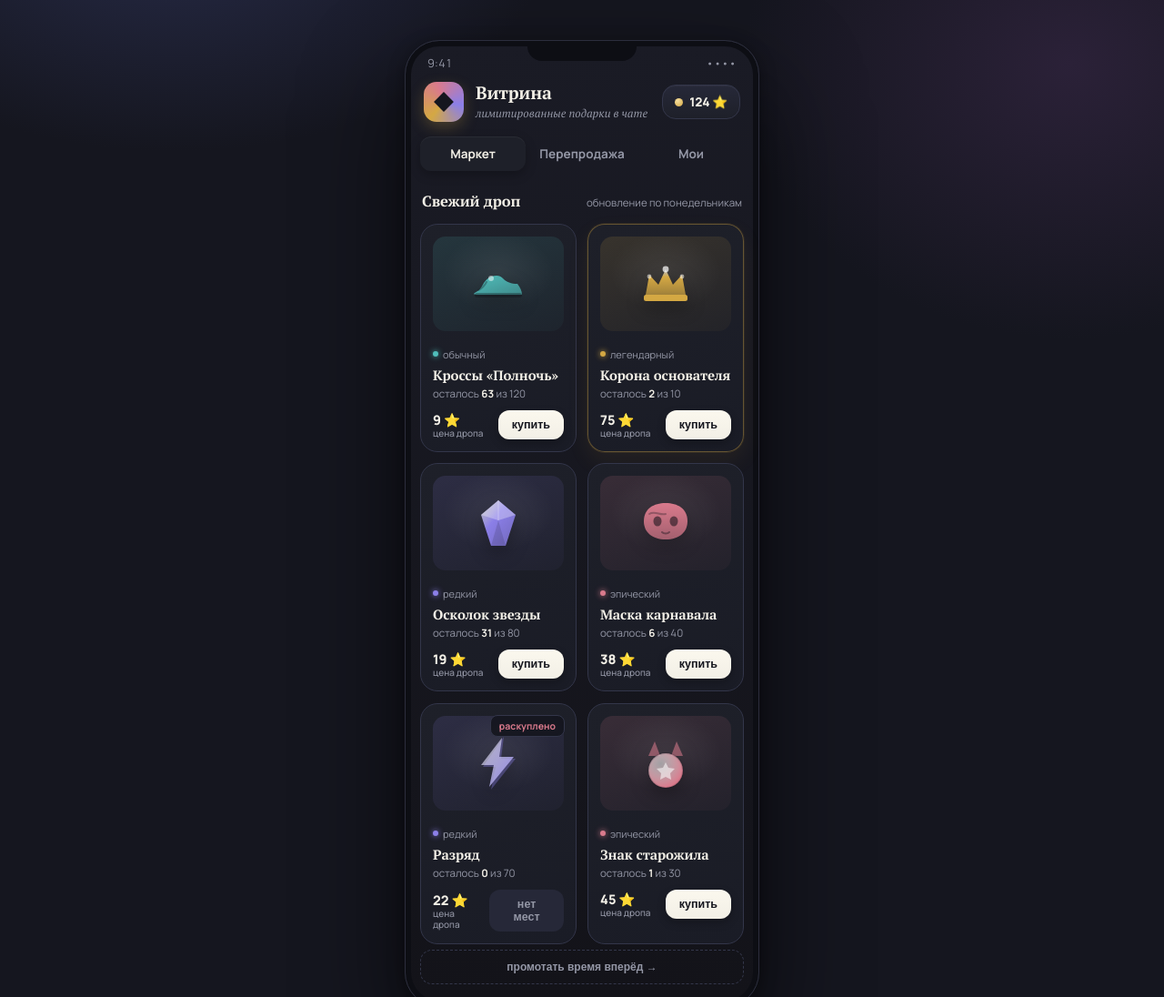
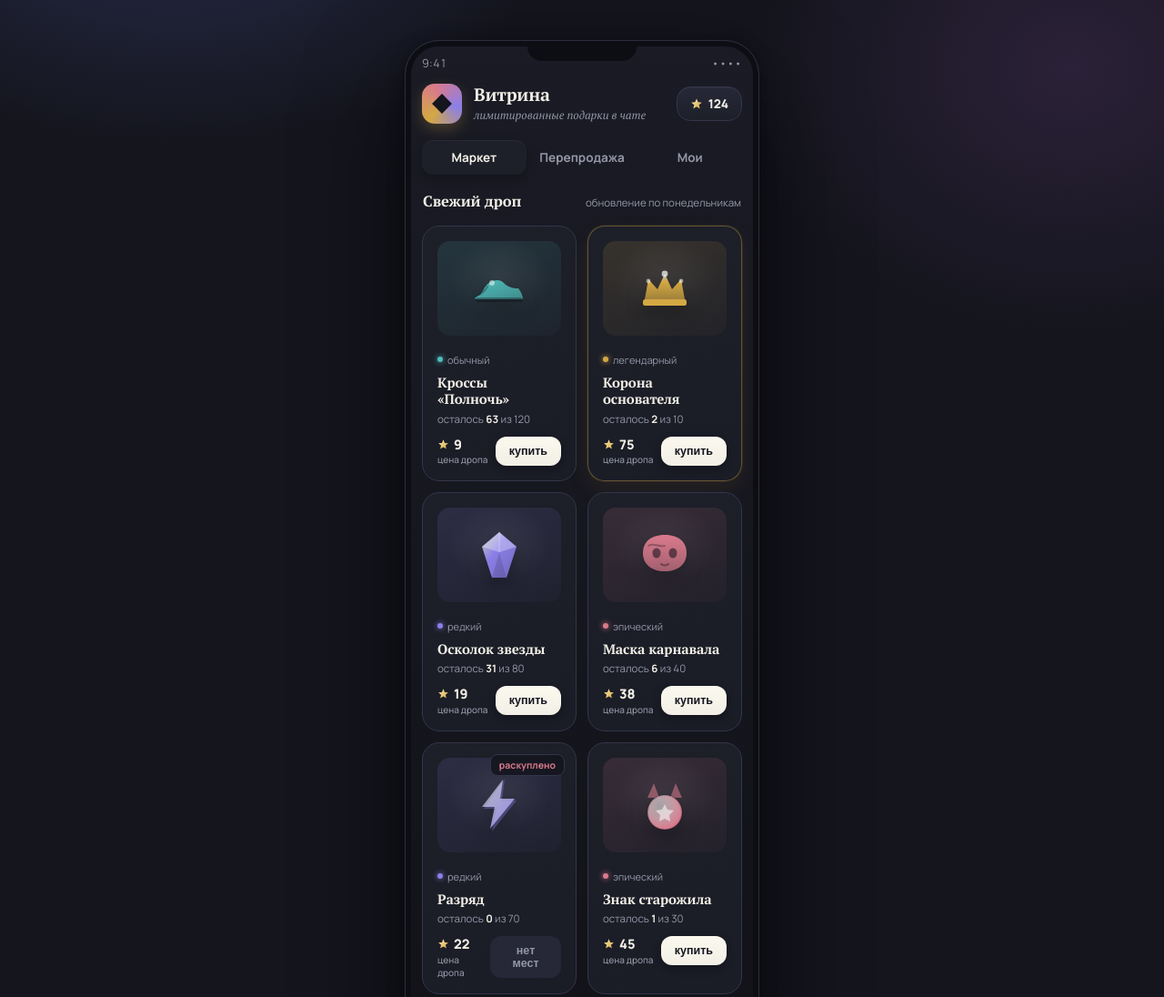
Before and after one commit to jenyahurtoviy-dot/Market, a plain HTML site: page gift-market.html in a window 1280 px wide. Shown: the top 1096 px of the page at 91% size. Drawn offline with Linux system fonts and the light colour scheme.

Commit message:
Update gift-market.html

```diff
--- a/gift-market.html
+++ b/gift-market.html
@@ -8,11 +8,10 @@
 <link href="https://fonts.googleapis.com/css2?family=PT+Serif:ital,wght@0,400;0,700;1,400;1,700&family=Manrope:wght@400;500;600;700;800&display=swap" rel="stylesheet">
 <style>
   :root{
-    --bg: #15161f;
-    --surface: #1e2029;
+    --bg: #14151d;
+    --surface: #1d1f29;
     --surface-2: #262838;
     --line: #33364a;
-    --line-soft: #292c3c;
     --text: #f2efe6;
     --muted: #9497a6;
     --gold: #d4a843;
@@ -23,6 +22,14 @@
     --teal-soft: rgba(79,189,186,.14);
     --rose: #d97a8c;
     --rose-soft: rgba(217,122,140,.14);
+
+    --sp-1: 4px;
+    --sp-2: 8px;
+    --sp-3: 12px;
+    --sp-4: 16px;
+    --sp-5: 18px;
+    --sp-6: 24px;
+    --gutter: 18px;
   }
   *{box-sizing:border-box;}
   html{-webkit-tap-highlight-color:transparent;}
@@ -32,7 +39,7 @@
     background:
       radial-gradient(680px 420px at 15% -8%, #272b48 0%, transparent 62%),
       radial-gradient(620px 520px at 92% 6%, #2b2138 0%, transparent 58%),
-      radial-gradient(500px 400px at 50% 110%, #1c2432 0%, transparent 60%),
+      radial-gradient(500px 400px at 50% 112%, #1c2432 0%, transparent 60%),
       var(--bg);
     font-family:'Manrope', sans-serif;
     color:var(--text);
@@ -45,7 +52,7 @@
   .phone{
     width:390px;
     max-width:100%;
-    background: linear-gradient(180deg, #1a1b25 0%, #131319 100%);
+    background: linear-gradient(180deg, #1a1b25 0%, #121218 100%);
     border-radius:38px;
     border:1px solid #2c2e3d;
     box-shadow:
@@ -69,14 +76,14 @@
 
   .statusbar{
     display:flex;justify-content:space-between;align-items:center;
-    padding:16px 24px 2px;
+    padding:16px var(--gutter) 0;
     font-size:12.5px;color:var(--muted);
     font-variant-numeric: tabular-nums;
     letter-spacing:.2px;
   }
 
   .app-header{
-    padding:10px 20px 16px;
+    padding:14px var(--gutter) var(--sp-5);
     display:flex;
     align-items:center;
     gap:13px;
@@ -105,7 +112,7 @@
     letter-spacing:-.2px;
   }
   .app-header p{
-    margin:2px 0 0;
+    margin:3px 0 0;
     font-size:12.5px;
     color:var(--muted);
     font-style:italic;
@@ -114,26 +121,22 @@
   .balance{
     display:flex;
     align-items:center;
-    gap:7px;
+    gap:6px;
     background:linear-gradient(180deg, var(--surface-2), var(--surface));
     border:1px solid var(--line);
-    padding:9px 13px;
+    padding:9px 14px;
     border-radius:15px;
     font-size:13.5px;
     font-weight:800;
     white-space:nowrap;
     box-shadow: inset 0 1px 0 rgba(255,255,255,.04);
   }
-  .balance .dot{
-    width:9px;height:9px;border-radius:50%;
-    background: radial-gradient(circle at 35% 30%, #f6dfa0, var(--gold));
-  }
+  .balance .ico{display:flex; align-items:center;}
 
   .tabs{
     display:flex;
     gap:4px;
-    padding:0 16px 16px;
-    position:relative;
+    padding:0 var(--gutter) var(--sp-5);
   }
   .tab{
     flex:1;
@@ -146,7 +149,6 @@
     cursor:pointer;
     user-select:none;
     transition:background .18s ease, color .18s ease;
-    position:relative;
   }
   .tab.active{
     background:var(--surface);
@@ -154,7 +156,7 @@
     box-shadow: inset 0 1px 0 rgba(255,255,255,.05), 0 4px 12px rgba(0,0,0,.25);
   }
 
-  .screen{padding:0 16px 24px;}
+  .screen{padding:0 var(--gutter) var(--sp-6);}
   .panel{display:none;}
   .panel.active{display:block; animation: fadeIn .28s ease;}
   @keyframes fadeIn{ from{opacity:0; transform:translateY(4px);} to{opacity:1; transform:translateY(0);} }
@@ -163,7 +165,7 @@
     display:flex;
     align-items:baseline;
     justify-content:space-between;
-    margin:6px 2px 14px;
+    margin:0 1px var(--sp-4);
   }
   .section-row h2{
     font-family:'PT Serif', serif;
@@ -180,14 +182,14 @@
   .grid{
     display:grid;
     grid-template-columns:1fr 1fr;
-    gap:12px;
+    gap:var(--sp-3);
   }
 
   .card{
     background:linear-gradient(165deg, var(--surface) 0%, #1a1c26 100%);
     border:1px solid var(--line);
     border-radius:19px;
-    padding:13px;
+    padding:var(--sp-4);
     position:relative;
     overflow:hidden;
     transition:transform .16s ease, border-color .16s ease;
@@ -208,7 +210,7 @@
     display:flex;
     align-items:center;
     justify-content:center;
-    margin-bottom:11px;
+    margin-bottom:var(--sp-3);
     position:relative;
     overflow:hidden;
   }
@@ -231,7 +233,7 @@
     gap:5px;
     font-size:11px;
     color:var(--muted);
-    margin-bottom:6px;
+    margin-bottom:var(--sp-2);
   }
   .rarity-tag .rdot{width:6px;height:6px;border-radius:50%;}
   .rarity-common .rdot{background:var(--teal); box-shadow:0 0 6px var(--teal);}
@@ -242,14 +244,14 @@
   .card h3{
     font-family:'PT Serif', serif;
     font-size:15px;
-    margin:0 0 4px;
+    margin:0 0 5px;
     line-height:1.25;
     letter-spacing:-.1px;
   }
   .card .edition{
     font-size:11.5px;
     color:var(--muted);
-    margin-bottom:11px;
+    margin-bottom:var(--sp-3);
   }
   .edition b{color:var(--text); font-weight:700;}
 
@@ -257,15 +259,22 @@
     display:flex;
     align-items:center;
     justify-content:space-between;
-    gap:8px;
+    gap:var(--sp-2);
   }
   .price{
+    display:flex;
+    flex-direction:column;
+    gap:1px;
+  }
+  .price .amt{
+    display:flex;
+    align-items:center;
+    gap:5px;
     font-size:14.5px;
     font-weight:800;
     line-height:1.2;
   }
   .price small{
-    display:block;
     font-size:10px;
     font-weight:500;
     color:var(--muted);
@@ -298,7 +307,7 @@
 
   .sold-badge{
     position:absolute;
-    top:12px; right:12px;
+    top:var(--sp-3); right:var(--sp-3);
     background:rgba(20,21,29,.88);
     backdrop-filter: blur(4px);
     border:1px solid var(--line);
@@ -310,16 +319,15 @@
     z-index:2;
   }
 
-  /* Resale + inventory rows */
   .resale-item, .inv-item{
     display:flex;
     align-items:center;
-    gap:12px;
+    gap:var(--sp-3);
     background:linear-gradient(165deg, var(--surface) 0%, #1a1c26 100%);
     border:1px solid var(--line);
     border-radius:17px;
-    padding:11px;
-    margin-bottom:10px;
+    padding:var(--sp-3);
+    margin-bottom:var(--sp-2);
     opacity:0;
     animation: cardIn .4s ease forwards;
   }
@@ -334,31 +342,35 @@
   .resale-info, .inv-info{flex:1; min-width:0;}
   .resale-info h4, .inv-info h4{
     font-family:'PT Serif', serif;
-    margin:0 0 2px;
+    margin:0 0 3px;
     font-size:14px;
   }
   .resale-info .meta, .inv-info .meta{
     font-size:11.5px;
     color:var(--muted);
+    display:flex; align-items:center; gap:4px;
   }
   .resale-price{ text-align:right; }
   .resale-price .now{
+    display:flex; align-items:center; justify-content:flex-end; gap:5px;
     font-size:14.5px;
     font-weight:800;
     color:var(--gold);
   }
   .resale-price .was{
+    display:flex; align-items:center; justify-content:flex-end; gap:4px;
     font-size:11px;
     color:var(--muted);
     text-decoration:line-through;
+    margin-top:2px;
   }
 
   .empty-state{
     text-align:center;
-    padding:54px 20px;
+    padding:56px 20px;
     color:var(--muted);
   }
-  .empty-state svg{width:56px;height:56px;margin-bottom:16px;opacity:.55;}
+  .empty-state svg{width:56px;height:56px;margin-bottom:var(--sp-4);opacity:.55;}
   .empty-state p{margin:0; font-size:13.5px; line-height:1.55;}
 
   .list-btn{
@@ -390,13 +402,14 @@
     pointer-events:none;
     z-index:50;
     box-shadow:0 24px 48px rgba(0,0,0,.4);
+    display:flex; align-items:center; gap:6px;
   }
   .toast.show{opacity:1; transform:translate(-50%, 0);}
 
   .ff-btn{
     display:block;
     width:100%;
-    margin:6px 0 0;
+    margin:var(--sp-2) 0 0;
     background:none;
     border:1px dashed var(--line);
     color:var(--muted);
@@ -405,7 +418,6 @@
     padding:11px 14px;
     border-radius:13px;
     cursor:pointer;
-    transition:border-color .15s ease, color .15s ease;
   }
   .ff-btn:active{transform:scale(.98);}
 </style>
@@ -422,7 +434,7 @@
       <h1>Витрина</h1>
       <p>лимитированные подарки в чате</p>
     </div>
-    <div class="balance"><span class="dot"></span><span id="balanceValue">124 ⭐</span></div>
+    <div class="balance"><span class="ico" id="balanceIco"></span><span id="balanceValue">124</span></div>
   </div>
 
   <div class="tabs">
@@ -433,7 +445,6 @@
 
   <div class="screen">
 
-    <!-- MARKET -->
     <div class="panel active" id="panel-market">
       <div class="section-row">
         <h2>Свежий дроп</h2>
@@ -443,7 +454,6 @@
       <button class="ff-btn" id="ffBtn">промотать время вперёд →</button>
     </div>
 
-    <!-- RESALE -->
     <div class="panel" id="panel-resale">
       <div class="section-row">
         <h2>Перепродажа</h2>
@@ -452,7 +462,6 @@
       <div id="resaleList"></div>
     </div>
 
-    <!-- INVENTORY -->
     <div class="panel" id="panel-inventory">
       <div class="section-row">
         <h2>Моя коллекция</h2>
@@ -467,6 +476,18 @@
 <div class="toast" id="toast"></div>
 
 <script>
+// ---- star currency icon (custom, gradient-filled — replaces plain emoji) ----
+let __sid = 0;
+function star(size){
+  const id = 'star' + (++__sid);
+  return `<svg width="${size}" height="${size}" viewBox="0 0 24 24" style="display:inline-block;vertical-align:-2px">
+    <defs><linearGradient id="${id}" x1="0" y1="0" x2="1" y2="1">
+      <stop offset="0" stop-color="#fbe8ae"/><stop offset="1" stop-color="#d4a843"/>
+    </linearGradient></defs>
+    <path d="M12 2.5l2.87 6.53 7.13.62-5.4 4.66 1.63 6.95L12 17.4l-6.23 3.86 1.63-6.95L2 9.65l7.13-.62z" fill="url(#${id})"/>
+  </svg>`;
+}
+
 // ---- richer illustrations (layered SVG, gradient defs per instance for unique ids) ----
 let __uid = 0;
 const ART = {
@@ -538,10 +559,11 @@ const resaleList = document.getElementById('resaleList');
 const invList = document.getElementById('invList');
 const toast = document.getElementById('toast');
 const balanceEl = document.getElementById('balanceValue');
+document.getElementById('balanceIco').innerHTML = star(14);
 let balance = 124;
 
 function showToast(msg){
-  toast.textContent = msg;
+  toast.innerHTML = msg;
   toast.classList.add('show');
   clearTimeout(showToast._t);
   showToast._t = setTimeout(()=>toast.classList.remove('show'), 2200);
@@ -559,7 +581,7 @@ function renderMarket(){
       <h3>${it.name}</h3>
       <div class="edition">осталось <b>${it.left}</b> из ${it.total}</div>
       <div class="buy-row">
-        <div class="price">${it.price} ⭐<small>цена дропа</small></div>
+        <div class="price"><div class="amt">${star(13)}${it.price}</div><small>цена дропа</small></div>
         <button class="buy-btn ${owned?'owned':''}" ${soldOut||owned?'disabled':''} onclick="buy('${it.id}')">
           ${owned ? 'у вас есть' : soldOut ? 'нет мест' : 'купить'}
         </button>
@@ -571,11 +593,11 @@ function renderMarket(){
 function buy(id){
   const it = items.find(i => i.id === id);
   if (!it || it.left <= 0) return;
-  if (balance < it.price){ showToast('Не хватает ⭐ на балансе'); return; }
+  if (balance < it.price){ showToast('Не хватает ' + star(13) + ' на балансе'); return; }
   balance -= it.price;
   it.left -= 1;
   inventory.push({ itemId: it.id, name: it.name, rarity: it.rarity, art: it.art, boughtFor: it.price });
-  balanceEl.textContent = balance + ' ⭐';
+  balanceEl.textContent = balance;
   document.getElementById('invCount').textContent = '(' + inventory.length + ')';
   showToast(`«${it.name}» теперь ваш`);
   renderMarket();
@@ -596,7 +618,7 @@ function renderInventory(){
       <div class="art" style="background:${COLORS[x.rarity]}22">${ART[x.art](COLORS[x.rarity], x.itemId+idx)}</div>
       <div class="inv-info">
         <h4>${x.name}</h4>
-        <div class="meta">куплено за ${x.boughtFor} ⭐ · ${LABELS[x.rarity]}</div>
+        <div class="meta">куплено за ${x.boughtFor}${star(11)} · ${LABELS[x.rarity]}</div>
       </div>
       <button class="list-btn" onclick="listForSale(${idx})">выставить</button>
     </div>
@@ -623,8 +645,8 @@ function renderResale(){
         <div class="meta">не в дропе · ${LABELS[r.rarity]}</div>
       </div>
       <div class="resale-price">
-        <div class="now">${r.now} ⭐</div>
-        <div class="was">было ${r.mint} ⭐</div>
+        <div class="now">${r.now}${star(13)}</div>
+        <div class="was">было ${r.mint}${star(10)}</div>
       </div>
     </div>
   `).join('');
```
